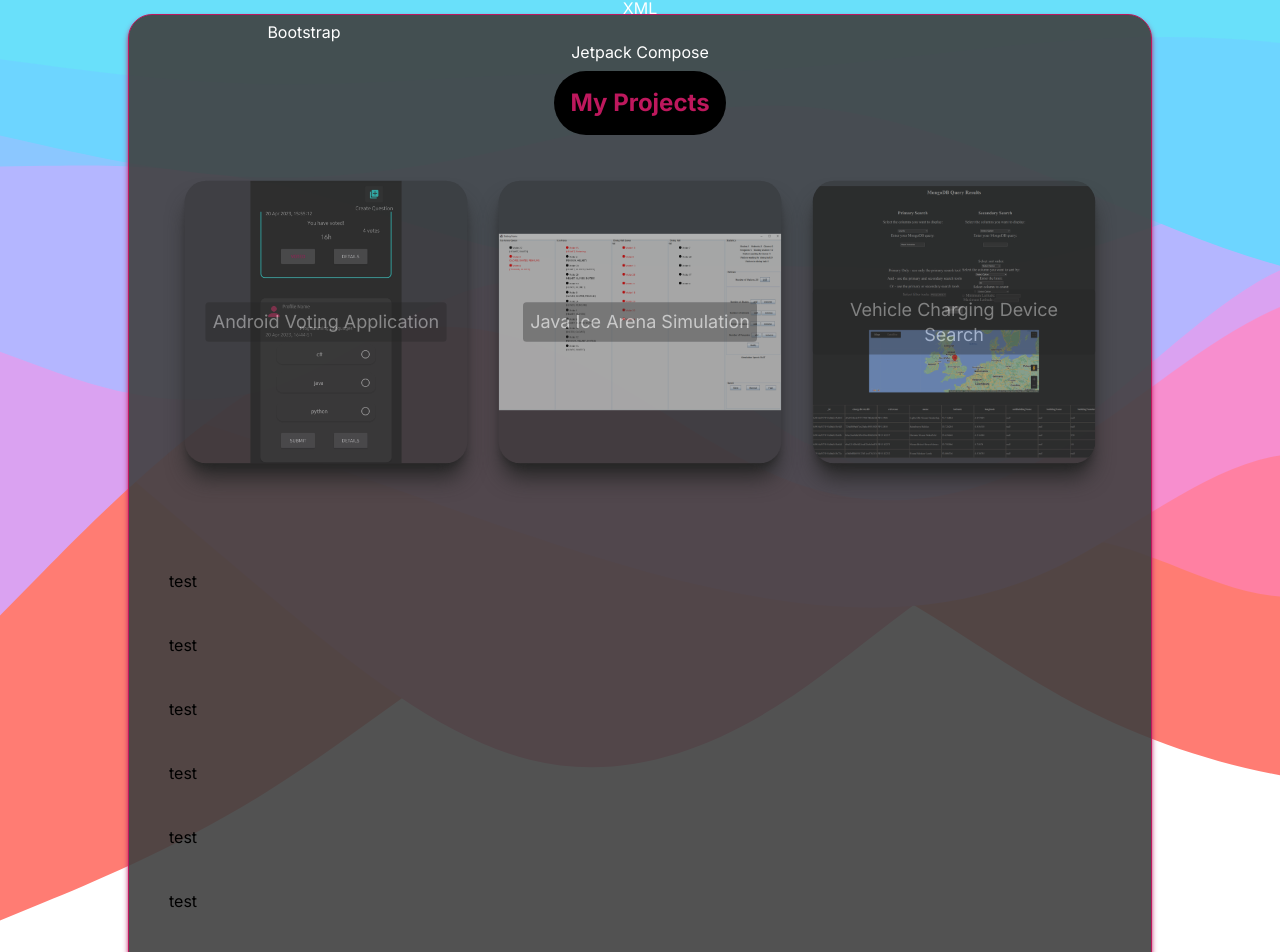
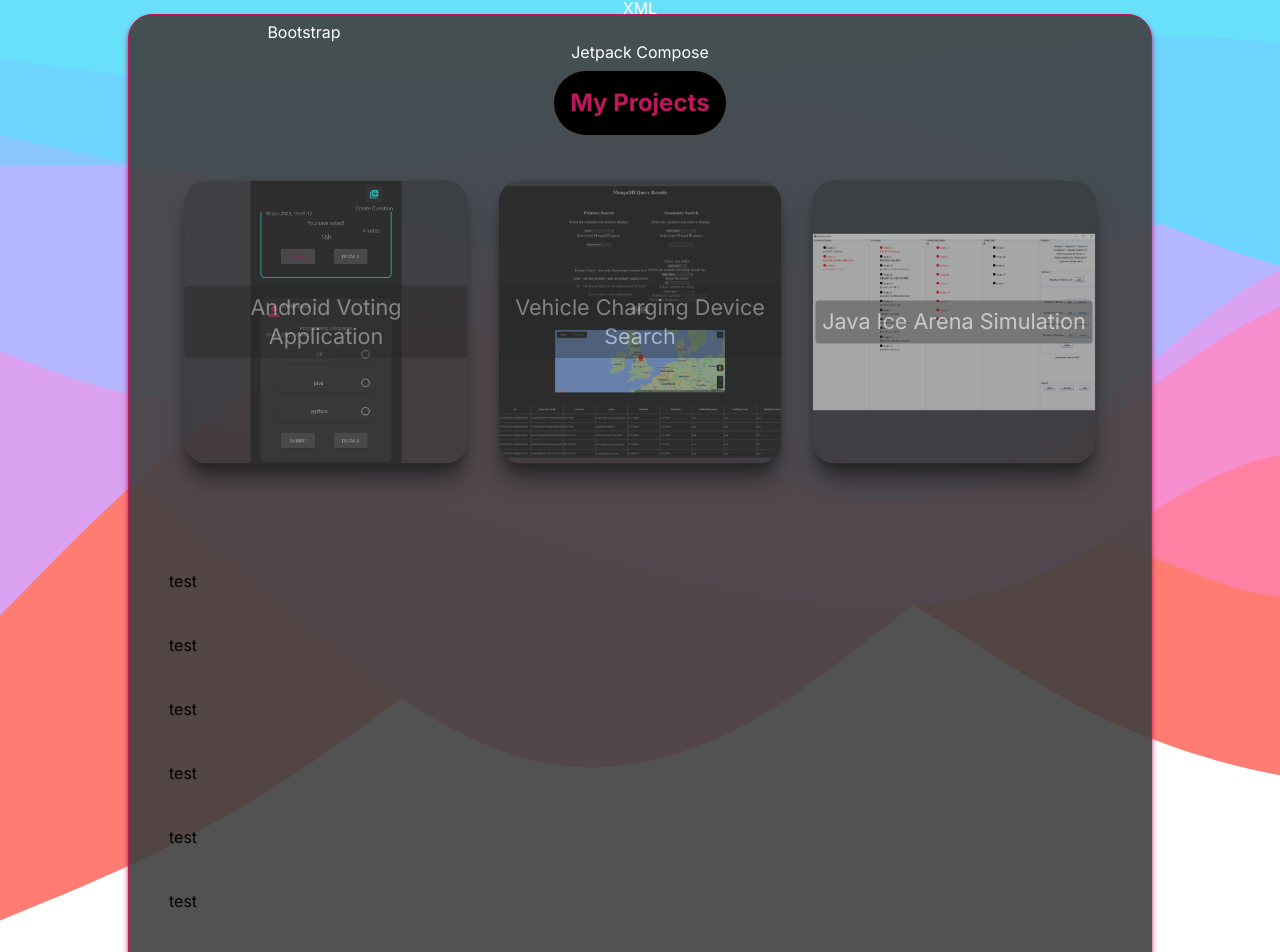
Before and after one commit to IgnasZyv/PortfolioNext.js, a Next.js app: page / in a window 1280 px wide. Shown: the part 1844-2796 px from the top of the page. Built offline with nearby package versions, Linux system fonts and the light colour scheme.

Commit message:
fixed the grid item interactions

```diff
--- a/src/app/components/GridItem.tsx
+++ b/src/app/components/GridItem.tsx
@@ -8,11 +8,11 @@ interface GridItemProps {
     id: number,
     backgroundSrc: string,
     title: string,
-    description: string,
+    shortDescription: string,
     onOpenOverlay: any,
 }
 
-export default function GridItem({ id, backgroundSrc, title, description, onOpenOverlay}: GridItemProps) {
+export default function GridItem({ id, backgroundSrc, title, shortDescription, onOpenOverlay}: GridItemProps) {
     const [isHovered, setIsHovered] = useState(false);
     const [isClicked, setIsClicked] = useState(false);
     const componentRef = useRef<HTMLDivElement | null>(null); // Explicitly specify the type
@@ -24,10 +24,10 @@ export default function GridItem({ id, backgroundSrc, title, description, onOpen
     useEffect(() => {
         const handleClickOutside = (event: any) => {
             if (componentRef.current && !componentRef.current.contains(event.target)) {
-                if (isMobile()) {
+
                     setIsHovered(false);
                     setIsClicked(false)
-                }
+
             }
         }
 
@@ -43,7 +43,8 @@ export default function GridItem({ id, backgroundSrc, title, description, onOpen
         // Toggle the clicked state for this component
         if (isMobile()) {
             setIsClicked(!isClicked);
-            console.log(isClicked);
+            setIsHovered(!isHovered)
+            console.log("clicked!" + isClicked);
         }
 
     };
@@ -61,17 +62,18 @@ export default function GridItem({ id, backgroundSrc, title, description, onOpen
     }
 
 
-
-
     return (
         <div ref={componentRef}>
             <motion.div
                 initial={{ scale: 0.9 }}
                 whileHover={{ scale: 1 }}
                 animate={{ scale: !isClicked ? 0.9 : 1}}
+                transition={{ duration: 0.3 }}
                 onMouseEnter={handleMouseEnter}
                 onMouseLeave={handleMouseLeave}
                 className="rounded-2xl"
+                onClick={handleMobileClick}
+
             >
                 <div className="relative aspect-square rounded-3xl">
                     <div className="absolute inset-0 rounded-3xl">
@@ -101,16 +103,19 @@ export default function GridItem({ id, backgroundSrc, title, description, onOpen
                             whileHover={{ opacity: 1 }}
                             animate={{ opacity: !isClicked ? 0.4 : 1 }}
                             transition={{ duration: 0.3 }}
-                            onClick={handleMobileClick}
+                            onClick={(event: any) => {
+                                event.stopPropagation()
+                                handleMobileClick()
+                            }}
                         >
-                            {!isHovered || !isClicked ? (
+                            {!isHovered ? (
                                 <DefaultItem title={title} />
                             ) : (
                                 <HoveredItem
                                     id={id}
                                     src={backgroundSrc}
                                     title={title}
-                                    description={description}
+                                    description={shortDescription}
                                     onClick={onOpenOverlay}
                                 />
                             )}
@@ -129,9 +134,13 @@ function HoveredItem({ id, src, title, description, onClick }: { id: number, src
         <>
             <div className="absolute inset-0  flex justify-around bg-neutral-700 bg-opacity-90 p-5 rounded-3xl border-2 border-pink-600">
                 <div className={"flex-col justify-center items-center my-auto"}>
-                    <h2 className={"text-center mx-auto m-5"}>{title}</h2>
+                    <h2 className={"text-center mx-auto md:m-5 text-sm sm:text-md lg:text-xl font-bold"}>{title}</h2>
                     <p className={"text-center mx-auto"}>{description}</p>
-                    <button className={"bg-pink-700 p-2 rounded-full mt-10"} onClick={() => onClick(id)}>Click for more information!</button>
+                    <button className={"bg-pink-700 p-2 rounded-full mt-10 text-white text-xs sm:text-md lg:text-xl"}
+                            onClick={() => onClick(id)}
+                    >
+                        Click for more information!
+                    </button>
                 </div>
 
 
@@ -140,10 +149,10 @@ function HoveredItem({ id, src, title, description, onClick }: { id: number, src
     )
 }
 
-function DefaultItem({ title }: { title: string}) {
+function DefaultItem({ title }: { title: string, }) {
     return (
         <>
-            <h1 className="text-sm sm:text-xl m-5 p-2 bg-neutral-800 bg-opacity-90 w-fit rounded mx-auto">{title}</h1>
+            <h1 className="text-sm sm:text-2xl m-5 p-2 bg-neutral-800 bg-opacity-90 w-fit rounded mx-auto">{title}</h1>
         </>
     )
 }
--- a/src/app/components/ProjectOverlay.tsx
+++ b/src/app/components/ProjectOverlay.tsx
@@ -39,11 +39,11 @@ const ProjectOverlay = ({ project, onClose }: ProjectOverlayProps) => {
 
 
     return (
-        <div className="fixed inset-0 flex justify-center items-center z-50 bg-black bg-opacity-50">
+        <div className="fixed inset-0 flex justify-center items-center z-50 bg-black bg-opacity-50 text-neutral-800">
             <div className="bg-white p-8 rounded-lg">
                 {/* Add detailed project information here */}
                 <h2>{title}</h2>
-                <p>{description}</p>
+                <p className={"w-fit"}>{description}</p>
                 <button onClick={onClose}>Close</button>
             </div>
         </div>
--- a/src/app/models/ProjectData.tsx
+++ b/src/app/models/ProjectData.tsx
@@ -5,22 +5,25 @@ const ProjectData = [
         title: "Android Voting Application",
         description: "Lorem ipsum dolor sit amet, consectetur adipiscing elit. " +
             "Sed euismod, nisi quis aliquet lacinia, nisl nisi aliquam nunc, ",
+        shortDescription: "Lorem ipsum dolor sit amet, consectetur adipiscing elit.",
         backgroundSrc: "/projects/votingApp/polls3.jpg"
     },
     {
         id: 2,
+        title: "Vehicle Charging Device Search",
+        description: "Lorem ipsum dolor sit amet, consectetur adipiscing elit. " +
+            "Sed euismod, nisi quis aliquet lacinia, nisl nisi aliquam nunc, ",
+        shortDescription: "Lorem ipsum dolor sit amet, consectetur adipiscing elit.",
+        backgroundSrc: "/projects/phpQuery/overview.png"
+    },
+    {
+        id: 3,
         title: "Java Ice Arena Simulation",
         description: "Lorem ipsum dolor sit amet, consectetur adipiscing elit. " +
             "Sed euismod, nisi quis aliquet lacinia, nisl nisi aliquam nunc, ",
+        shortDescription: "Lorem ipsum dolor sit amet, consectetur adipiscing elit.",
         backgroundSrc: "/projects/skatingArena/overview.png"
     },
-    {
-        id: 3,
-        title: "Vehicle Charging Device Search",
-        description: "Lorem ipsum dolor sit amet, consectetur adipiscing elit. " +
-            "Sed euismod, nisi quis aliquet lacinia, nisl nisi aliquam nunc, ",
-        backgroundSrc: "/projects/phpQuery/overview.png"
-    }
 ]
 
 export const FindProjectById = (id: number) => {
```
